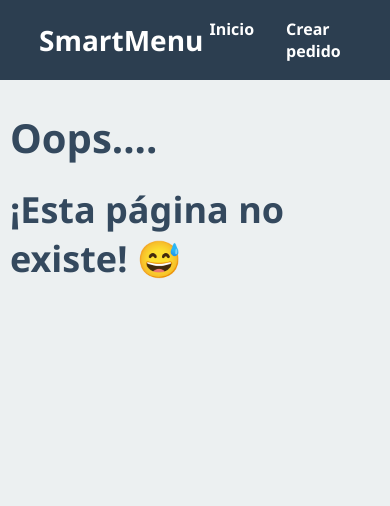
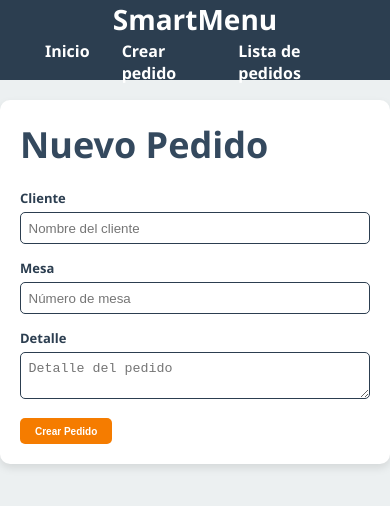
Before and after one commit to GGabi40/smartMenu, a React (Vite) app in the folder frontend/: page /new-order in a window 390 px wide. Shown: the top 506 px of the page. Built offline with nearby package versions, Linux system fonts and the light colour scheme.

Commit message:
✅ add a new order component

```diff
--- a/frontend/src/App.jsx
+++ b/frontend/src/App.jsx
@@ -6,6 +6,7 @@ import Home from './pages/Home';
 import Orders from './pages/Orders';
 import NotFound from './pages/NotFound';
 import EditOrder from './pages/EditOrder';
+import NewOrder from './pages/NewOrder';
 
 function App() {
   return (
@@ -16,6 +17,7 @@ function App() {
           <Route path='/' element={<Home />} />
           <Route path='/orders' element={<Orders />} />
           <Route path='/orders/:id/edit' element={<EditOrder />} />
+          <Route path='/new-order' element={<NewOrder />} />
           <Route path='*' element={<NotFound />} />
         </Routes>
       </BrowserRouter>
--- a/frontend/src/components/NavBar.jsx
+++ b/frontend/src/components/NavBar.jsx
@@ -7,7 +7,8 @@ const NavBar = () => {
         <Link to='/' className='logo'>SmartMenu</Link>
         <div className="links">
             <Link to='/' className='link'>Inicio</Link>
-            <Link to='/crear' className='link'>Crear pedido</Link>
+            <Link to='/new-order' className='link'>Crear pedido</Link>
+            <Link to='/orders' className='link'>Lista de pedidos</Link>
         </div>
     </nav>
   )
--- /dev/null
+++ b/frontend/src/pages/NewOrder.jsx
@@ -0,0 +1,87 @@
+import React, { useState } from 'react';
+import { useNavigate } from 'react-router-dom';
+import axios from 'axios';
+
+import Modal from '../components/Modal';
+import '../styles/app.scss';
+
+const NewOrder = () => {
+    const navigate = useNavigate();
+    const [order, setOrder] = useState({
+        cliente: "",
+        mesa: "",
+        detalle: "",
+        estado: "pendiente"
+    });
+
+    const [showModal, setShowModal] = useState(false);
+
+    const handleCloseModal = () => {
+        setShowModal(false);
+        navigate("/orders");
+    }
+
+    const handleChange = (e) => {
+        setOrder({
+            ...order,
+            [e.target.name]: e.target.value
+        });
+    };
+
+    const handleSubmit = (e) => {
+        e.preventDefault();
+
+        axios.post('http://localhost:3000/api/orders', order)
+        .then(() => {
+            setShowModal(true);
+        })
+        .catch((err) => console.error(`Error al crear pedido: ${err}`));
+    };
+
+  return (
+    <div className='form-container container'>
+        {showModal && (
+            <Modal
+                message="¡Pedido creado con éxito!"
+                onClose={handleCloseModal}
+            />
+        )}
+        <h2>Nuevo Pedido</h2>
+        <form onSubmit={handleSubmit}>
+            <label>Cliente</label>
+            <input
+                type="text"
+                name="cliente"
+                placeholder='Nombre del cliente'
+                value={order.cliente}
+                onChange={handleChange}
+                required
+            />
+
+            <label>Mesa</label>
+            <input
+                type="number"
+                name="mesa"
+                placeholder='Número de mesa'
+                value={order.mesa}
+                onChange={handleChange}
+                required
+            />
+
+            <label>Detalle</label>
+            <textarea
+                name="detalle"
+                placeholder='Detalle del pedido'
+                value={order.detalle}
+                onChange={handleChange}
+                required
+            ></textarea>
+
+            <button type="submit">Crear Pedido</button>
+        </form>
+
+    </div>
+  )
+}
+
+export default NewOrder
--- a/frontend/src/pages/Orders.jsx
+++ b/frontend/src/pages/Orders.jsx
@@ -1,40 +1,46 @@
-import React from 'react'
-import { useState, useEffect } from 'react';
-import axios from 'axios';
-import { useNavigate } from 'react-router-dom';
-import { format } from 'date-fns';
+import React from "react";
+import { useState, useEffect } from "react";
+import axios from "axios";
+import { useNavigate, Link } from "react-router-dom";
+import { format } from "date-fns";
 
 const Orders = () => {
   const [orders, setOrders] = useState([]);
   const navigate = useNavigate();
 
   useEffect(() => {
-        axios.get('http://localhost:3000/api/orders')
-        .then(res => setOrders(res.data))
-        .catch(err => console.error('Error al obtener pedidos: ', err));
+    axios
+      .get("http://localhost:3000/api/orders")
+      .then((res) => setOrders(res.data))
+      .catch((err) => console.error("Error al obtener pedidos: ", err));
   }, []);
 
   const handleDelete = async (id) => {
-        const confirmDelete = window.confirm(`¿Estás segura de eliminar el pedido #${id}?`);
+    const confirmDelete = window.confirm(
+      `¿Estás segura de eliminar el pedido #${id}?`
+    );
 
     if (confirmDelete) {
       try {
         await axios.delete(`http://localhost:3000/api/orders/${id}`);
-                setOrders(orders.filter(order => order.id !== id));
+        setOrders(orders.filter((order) => order.id !== id));
       } catch (err) {
-                console.error('Error al eliminar pedido:', err);
+        console.error("Error al eliminar pedido:", err);
       }
     }
-    }
+  };
 
   const handleEdit = async (order) => {
     navigate(`/orders/${order.id}/edit`);
-    }
+  };
 
   return (
-    <div className='container orders'>
+    <div className="container orders">
       <h1>Lista de Pedidos</h1>
-        <table className='orders-table'>
+      <Link to="/new-order" className="btn-nuevo">
+        + Nuevo Pedido
+      </Link>
+      <table className="orders-table">
         <thead>
           <tr>
             <th>ID</th>
@@ -49,29 +55,37 @@ const Orders = () => {
         </thead>
         <tbody>
           {/* viene de BBDD */}
-                {
-                    orders.map(order => (
+          {orders.map((order) => (
             <tr
               key={order.id}
-                        className={`pedido ${order.estado.replace(/\s/g, '-')}`}>
-                            <td>{order.id}</td>
+              className={`pedido ${order.estado.replace(/\s/g, "-")}`}
+            >
+              <td>#{order.id}</td>
               <td>{order.cliente}</td>
-                            <td>{order.mesa}</td>
+              <td className="mesa">{order.mesa}</td>
               <td>{order.detalle}</td>
               <td>{order.estado}</td>
-                            <td>{format(new Date(order.createdAt), 'dd/MM/yyyy')}</td>
-                            <td className='hora'>{format(new Date(order.createdAt), 'HH:mm')}</td>
+              <td>{format(new Date(order.createdAt), "dd/MM/yyyy")}</td>
+              <td className="hora">
+                {format(new Date(order.createdAt), "HH:mm")}
+              </td>
               <td>
-                                <button className='btn-delete' onClick={() => handleDelete(order.id)}>Eliminar</button>
-                                <button className='btn-edit' onClick={() => handleEdit(order)}>Editar</button>
+                <button
+                  className="btn-delete"
+                  onClick={() => handleDelete(order.id)}
+                >
+                  Eliminar
+                </button>
+                <button className="btn-edit" onClick={() => handleEdit(order)}>
+                  Editar
+                </button>
               </td>
             </tr>
-                    ))
-                }
+          ))}
         </tbody>
       </table>
     </div>
-  )
-}
+  );
+};
 
-export default Orders
+export default Orders;
--- a/frontend/src/styles/layout/_nav.scss
+++ b/frontend/src/styles/layout/_nav.scss
@@ -38,3 +38,11 @@ nav {
     background-color: v.$color-secondary;
     color: v.$color-text;
 }
+
+@media (max-width: 600px) {
+    nav {
+        display: flex;
+        flex-wrap: wrap;
+        justify-content: center;
+    }
+}
--- a/frontend/src/styles/layout/_orders.scss
+++ b/frontend/src/styles/layout/_orders.scss
@@ -5,6 +5,24 @@
 
   h1 {
     margin-bottom: 1rem;
+  }
+
+  .btn-nuevo {
+    display: inline-block;
+    margin-bottom: 1rem;
+    background-color: #2ecc71;
+    color: white;
+    padding: 0.6rem 1.2rem;
+    border: none;
+    border-radius: 5px;
+    text-decoration: none;
+    font-weight: bold;
+    font-size: 1.4rem;
+    transition: background-color 0.2s ease;
+
+    &:hover {
+      background-color: darken(#2ecc71, 10%);
+    }
   }
 
   .orders-table {
@@ -28,8 +46,8 @@
     }
 
     .pedido.pendiente {
-        background-color: v.$color-waiting;
-        border-left: 5px solid v.$color-waiting-border;
+      background-color: v.$color-waiting;
+      border-left: 5px solid v.$color-waiting-border;
     }
 
     .pedido.entregado {
@@ -94,6 +112,10 @@
         padding: 1rem;
       }
 
+      .mesa::before {
+        content: "Número de mesa: ";
+      }
+
       td {
         display: flex;
         justify-content: space-between;
```
Also changed, not shown: 2 other files (tests, documents, lock files or other folders). Lines whose indentation alone changed are shown as unchanged.
